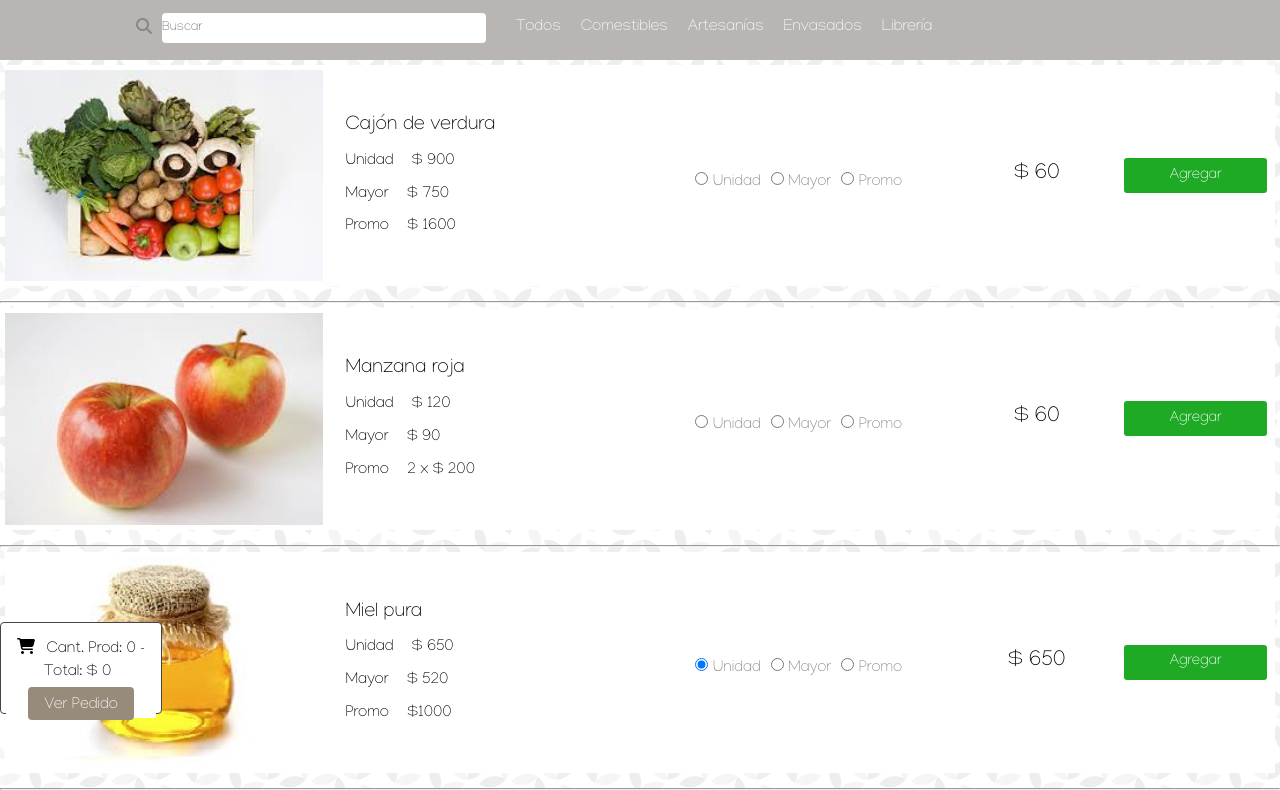
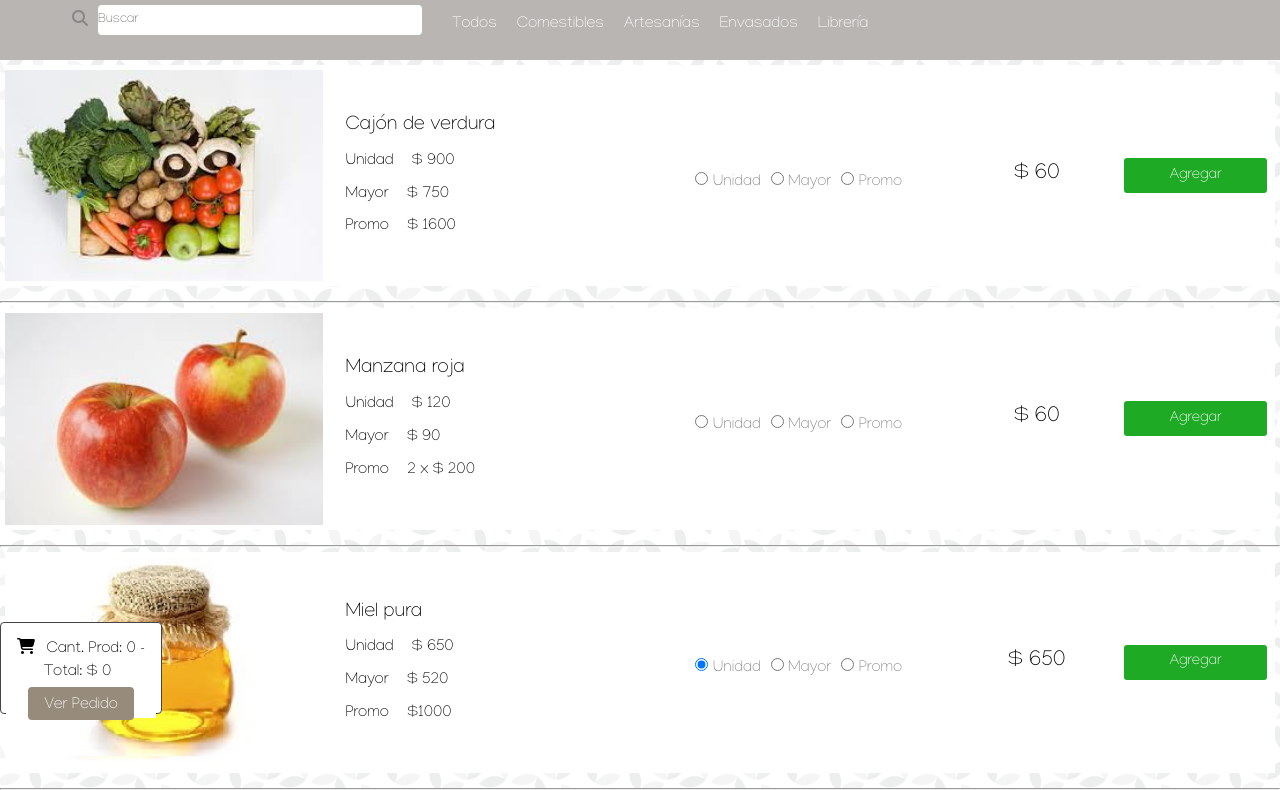
Before and after one commit to leticiafunes/UTNFERIA, a website: page index.html in a window 1280 px wide. Shown: the part 85-875 px from the top of the page. Drawn offline with Linux system fonts and the light colour scheme.

Commit message:
Filter bar

```diff
--- a/css/estilos.css
+++ b/css/estilos.css
@@ -65,11 +65,11 @@ body {
   background-color: var(--gray);
 
 }
+
 .nav-filter-container{
   width: 100%;
   height: 65px;
   background-color: var(--ligthgray);
-
 
 }
 
@@ -84,52 +84,43 @@ body {
   border-bottom: 1px solid transparent ;
   border-bottom-color: #fff;
   position:relative;
-
 }
 
 .navbar-filter {
   display: grid;
   grid-template-columns:  0.1fr  1fr auto 1fr;
-  align-items: center;
+  align-items: left;
   height: 100%;
   max-width: 1720 px;
-  margin: 0 auto;
+
   width: 100%;
   border-bottom: 1px solid transparent ;
   border-bottom-color: #fff;
   position:relative;
-
 }
 
 
 
 
 #navbar-logo{
-
   color: var(--white);
   justify-self: right;
   margin-left: 20px;
   cursor: pointer;
   margin-left: 20px;
   font-size: 2em;
-
-
 }
 
 #navbar-filter-logo{
-
   color: var(--white);
   justify-self: right;
   margin-left: 20px;
   cursor: pointer;
   margin-left: 20px;
   font-size: 1em;
-
-
 }
 
 #mobile-menu {
-
   position: absolute;
   top:20%;
   right: 5%;
@@ -137,12 +128,12 @@ body {
 }
 
 #mobile-filter-menu {
-
   position: absolute;
   top:20%;
   right: 5%;
   transform: translate(5%, 20%);
 }
+
 .menu-toggle .bar{
   width: 25px;
   height: 3px;
@@ -164,7 +155,6 @@ body {
 }
 
 .nav-menu {
-
   display: grid;
   grid-template-columns: auto;
   list-style: none;
@@ -178,11 +168,9 @@ body {
   opacity: 0;
   transition: all 0.5s ease;
   z-index: 100;
-
 }
 
 .nav-filter-menu {
-
   opacity: 0;
   display: grid;
   grid-template-columns: 1;
@@ -193,7 +181,6 @@ body {
   justify-self: start;
   position: absolute;
   left: -100%;
-
 }
 
 
@@ -209,7 +196,6 @@ body {
     margin: 10px;
     flex-direction: row;
     border-radius: 4px;
-
   }
 
   #input-buscar > input[type="search"]:focus {
@@ -220,9 +206,6 @@ body {
  .icono{
    margin-top: 15px;
  }
-
-
-
 
 .nav-links {
 
@@ -379,11 +362,11 @@ display:inline;
   .navbar-filter {
     display: grid;
     grid-template-columns:  0.1fr  0.5fr auto 1fr;
-    align-items: center;
+    align-items:left;
     height: 100%;
     width: 90%;
     max-width: 1720 px;
-    margin: 0 auto;
+
     border-bottom: none ;
     border-bottom-color: none;
 
```
